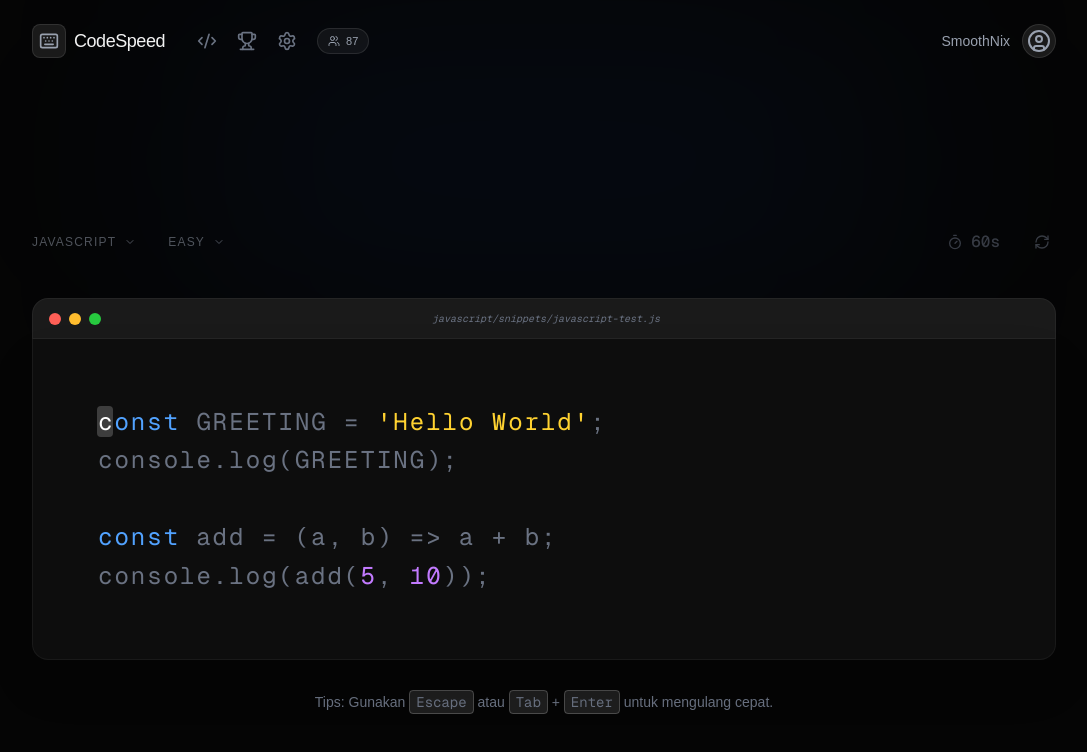
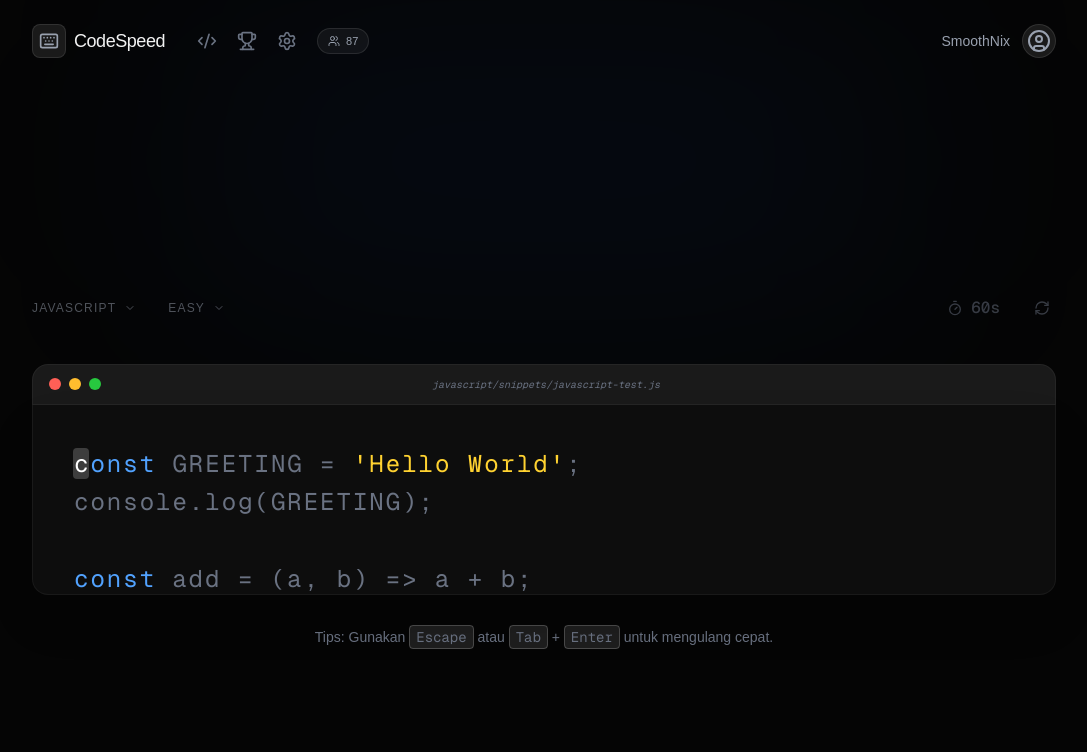
Before and after one commit to awakdeni/typing-test, a Next.js app: page / in a window 1280 px wide. Shown: the top 752 px of the page, without its empty margins (96-1183 px from the left). Built offline with nearby package versions, Linux system fonts and the light colour scheme.

Commit message:
style: membatasi tampilan terminal agar hanya menampilkan 3 baris kode

```diff
--- a/src/components/CodeDisplay.tsx
+++ b/src/components/CodeDisplay.tsx
@@ -92,7 +92,7 @@ export const CodeDisplay: React.FC<CodeDisplayProps> = ({
 
       <div
         ref={containerRef}
-        className="relative font-mono text-2xl leading-[1.6] bg-[#0d0d0d] p-16 rounded-b-2xl border-x border-b border-white/5 shadow-2xl overflow-y-auto max-h-[480px] scrollbar-hide"
+        className="relative font-mono text-2xl leading-[1.6] bg-[#0d0d0d] p-10 rounded-b-2xl border-x border-b border-white/5 shadow-2xl overflow-y-hidden h-[190px] scrollbar-hide"
       >
         <div className="whitespace-pre-wrap break-words">
           {code.split('').map((char, index) => {
```
